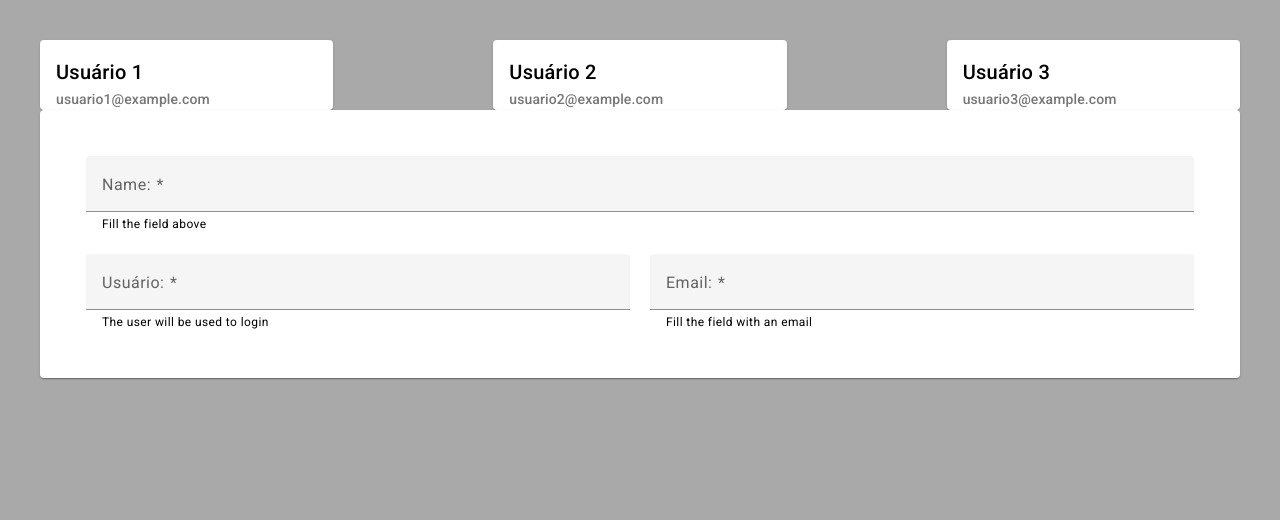
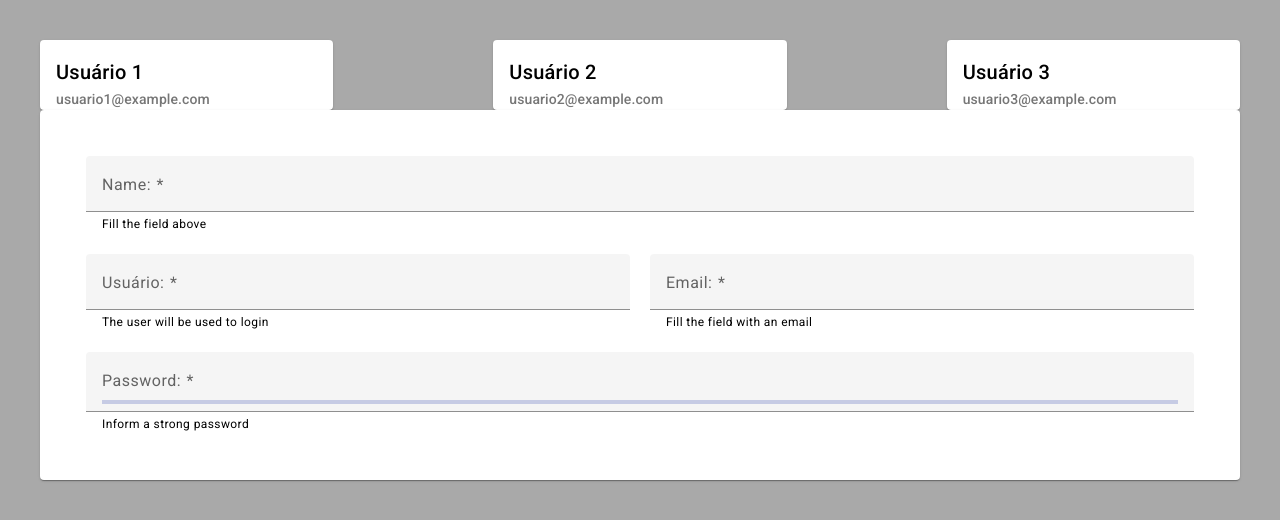
Before and after one commit to arthur-hds/user-registration-project, an Angular app: page / in a window 1280 px wide. Shown: the top 520 px of the page. Built offline with nearby package versions, Linux system fonts and the light colour scheme.

Commit message:
feature: Added password input and password strength bar

```diff
--- a/package.json
+++ b/package.json
@@ -22,13 +22,15 @@
     "@angular/router": "^17.2.0",
     "rxjs": "~7.8.0",
     "tslib": "^2.3.0",
-    "zone.js": "~0.14.3"
+    "zone.js": "~0.14.3",
+    "zxcvbn": "^4.4.2"
   },
   "devDependencies": {
     "@angular-devkit/build-angular": "^17.2.3",
     "@angular/cli": "^17.2.3",
     "@angular/compiler-cli": "^17.2.0",
     "@types/jasmine": "~5.1.0",
+    "@types/zxcvbn": "^4.4.4",
     "jasmine-core": "~5.1.0",
     "karma": "~6.4.0",
     "karma-chrome-launcher": "~3.2.0",
--- a/src/app/components/components.module.ts
+++ b/src/app/components/components.module.ts
@@ -8,6 +8,7 @@ import { UserCardListComponent } from './user-card-list/user-card-list.component
 import {MatCardModule} from '@angular/material/card';
 import { UserFormComponent } from './user-form/user-form.component';
 import { CommonModule } from "@angular/common";
+import {MatProgressBarModule} from '@angular/material/progress-bar';
 
 
 @NgModule({
@@ -22,7 +23,8 @@ import { CommonModule } from "@angular/common";
         FormsModule,
         DirectivesModule,
         PipesModule,
-        MatCardModule
+        MatCardModule,
+        MatProgressBarModule
     ],
     exports: [
       UserCardListComponent,
--- a/src/app/components/user-form/user-form.component.html
+++ b/src/app/components/user-form/user-form.component.html
@@ -98,6 +98,44 @@
             </div>
 
 
+            <div class="user-form__row">
+
+                <mat-form-field class="user-form__item">
+
+                    <mat-label>
+                        Password:
+                    </mat-label>
+
+
+                    <input
+                        type="password"
+                        name="passwordInput"
+                        matInput
+                        [(ngModel)] = "userSelected.password"
+                        (ngModelChange) = "onPasswordChange($event)"
+                        [ngModelOptions] = "{ updateOn: 'change'}"
+                        #PasswordFormControl = "ngModel"
+                        appPasswordStrengthValidator
+                        required
+
+                    >
+
+                    <mat-progress-bar
+                        mode="determinate"
+                        [value]="passwordValue"
+                    >
+                    </mat-progress-bar>
+
+
+                    <mat-hint>Inform a strong password</mat-hint>
+                    <mat-error *ngIf="PasswordFormControl.hasError('required')">Please type a password</mat-error>
+                    <mat-error *ngIf="PasswordFormControl.hasError('invalidPassword')">Please type <strong>stronger</strong> password</mat-error>
+
+                </mat-form-field>
+
+            </div>
+
+
 
         </form>
 
--- a/src/app/components/user-form/user-form.component.ts
+++ b/src/app/components/user-form/user-form.component.ts
@@ -3,6 +3,7 @@ import { Genre } from '../../types/genre.type';
 import { User } from '../../types/user.type';
 import { IUser } from '../../interfaces/user/user.interface';
 import { State } from '../../types/state.type';
+import { getPasswordValue } from '../utils/get-password-strength-value';
 
 @Component({
   selector: 'app-user-form',
@@ -20,8 +21,26 @@ export class UserFormComponent implements OnChanges{
   @Input("statesList")
   statesList: State = [];
 
+
+  passwordValue: number = 0;
+
+
+
   ngOnChanges(changes: SimpleChanges): void {
     console.log(changes)
+    const USER_CHANGED = changes['userSelected']
+
+    if(USER_CHANGED){
+      this.onPasswordChange(this.userSelected.password)
+    }
+
+  }
+
+
+  onPasswordChange(password: string){
+    this.passwordValue = getPasswordValue(password);
+
+
   }
 
 
--- /dev/null
+++ b/src/app/components/utils/get-password-strength-value.ts
@@ -0,0 +1,24 @@
+import * as zxcvbn from "zxcvbn"
+
+export const getPasswordValue = (password: string): number => {
+
+    if(!password){
+        return 0;
+    }
+
+    const passwordScore = zxcvbn.default(password).score;
+
+    const IS_PASSWORD_WEAK = passwordScore <= 1;
+
+    const IS_PASSWORD_MEDIUM = passwordScore <= 3;
+
+    if(IS_PASSWORD_WEAK){
+        return 30;
+    } else if (IS_PASSWORD_MEDIUM){
+        return 60
+    }
+
+    return 100
+
+
+}
--- /dev/null
+++ b/src/app/directives/password-strength-validator.directive.ts
@@ -0,0 +1,37 @@
+import { Directive } from "@angular/core";
+import { AbstractControl, NG_VALIDATORS, ValidationErrors, Validator } from "@angular/forms";
+import * as zxcvbn from "zxcvbn"
+
+@Directive({
+    selector : "[appPasswordStrengthValidator]",
+    providers: [{
+        provide: NG_VALIDATORS,
+        useExisting: PasswordStrengthValidatorDirective,
+        multi: true
+    }]
+})
+export class PasswordStrengthValidatorDirective implements Validator{
+
+    validate(control: AbstractControl): ValidationErrors | null {
+
+        const inputValue = control.value;
+
+        if( !control || !inputValue ) return null;
+
+        const passwordScore = zxcvbn.default(inputValue);
+
+
+
+        console.log(passwordScore)
+
+
+        const IS_PASSWORD_WEAK_OR_MEDIUM = passwordScore.score !== 4;
+
+        return IS_PASSWORD_WEAK_OR_MEDIUM ? { "invalidPassword" : true } : null
+
+
+
+    }
+
+
+}
```
Also changed, not shown: src/app/directives/directives.module.ts (+5 -2 lines), 1 other file (tests, documents, lock files or other folders).
